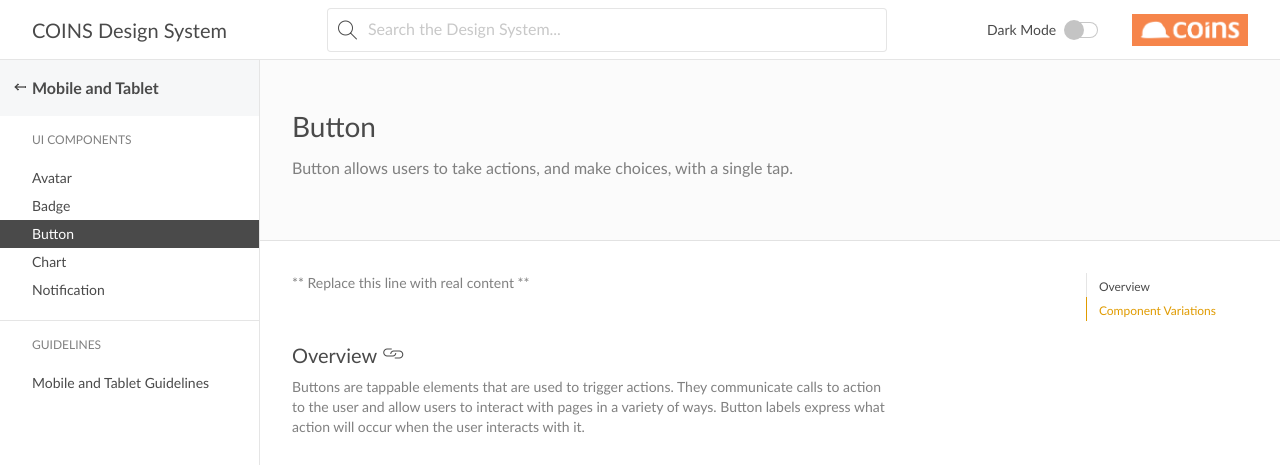
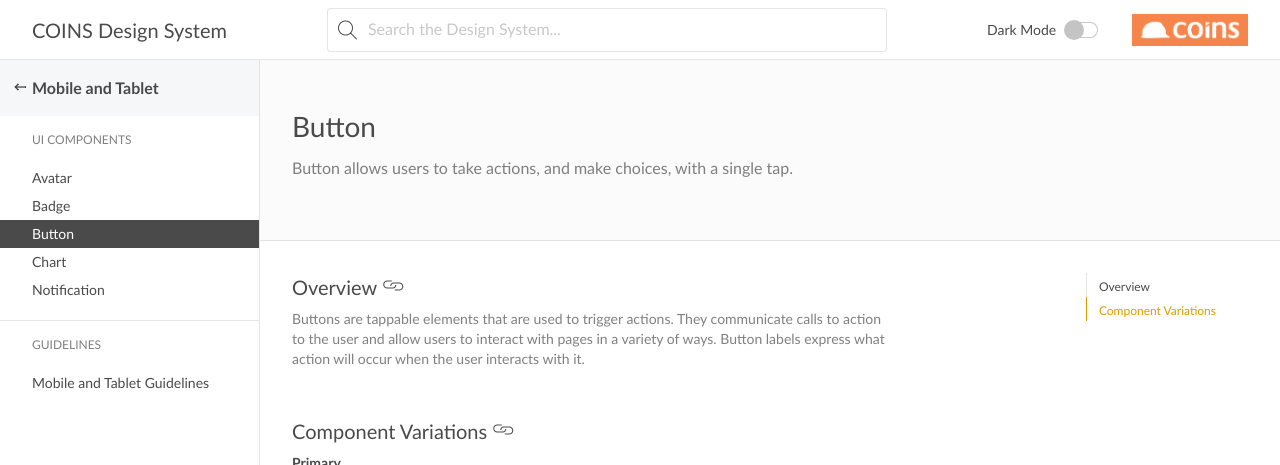
Before and after one commit to COINS-Naz/coins-design-system, a Jekyll site: the page built from _posts/mobile/ui-components/2022-12-08-button.md, in a window 1280 px wide and 900 px high, cut to the strip 0-465 px from the top of the window. Built offline with Jekyll 4.4.1, drawn with Linux system fonts in a browser that asks for light colours; nearby versions of some CDN libraries; some web fonts are replaced; a style sheet for code colours, icons or effects is not loaded; a file with an impossible date is left out.

Commit message:
Update 2022-12-08-button.md

```diff
--- a/_posts/mobile/ui-components/2022-12-08-button.md
+++ b/_posts/mobile/ui-components/2022-12-08-button.md
@@ -6,8 +6,6 @@
 subtitle: "Button allows users to take actions, and make choices, with a single tap."
 permalink: /mobile/button/
 ---
-
-** Replace this line with real content **
 
 ## Overview
 
@@ -19,6 +17,7 @@
 ![Primary]({{site.baseurl}}/img/Mobile_Button_Primary.png)
 
 **Example of usage**
+
 The primary buttons are usually used in an action panel. If the interface requires one main action, then standard button takes the whole screen with 12 px paddings from left and right (see example 1)
 
 If there are two main actions then we use two buttons located in action panel with 12 px paddings from left and right 8 px spacing between them. (see example 2)
```
